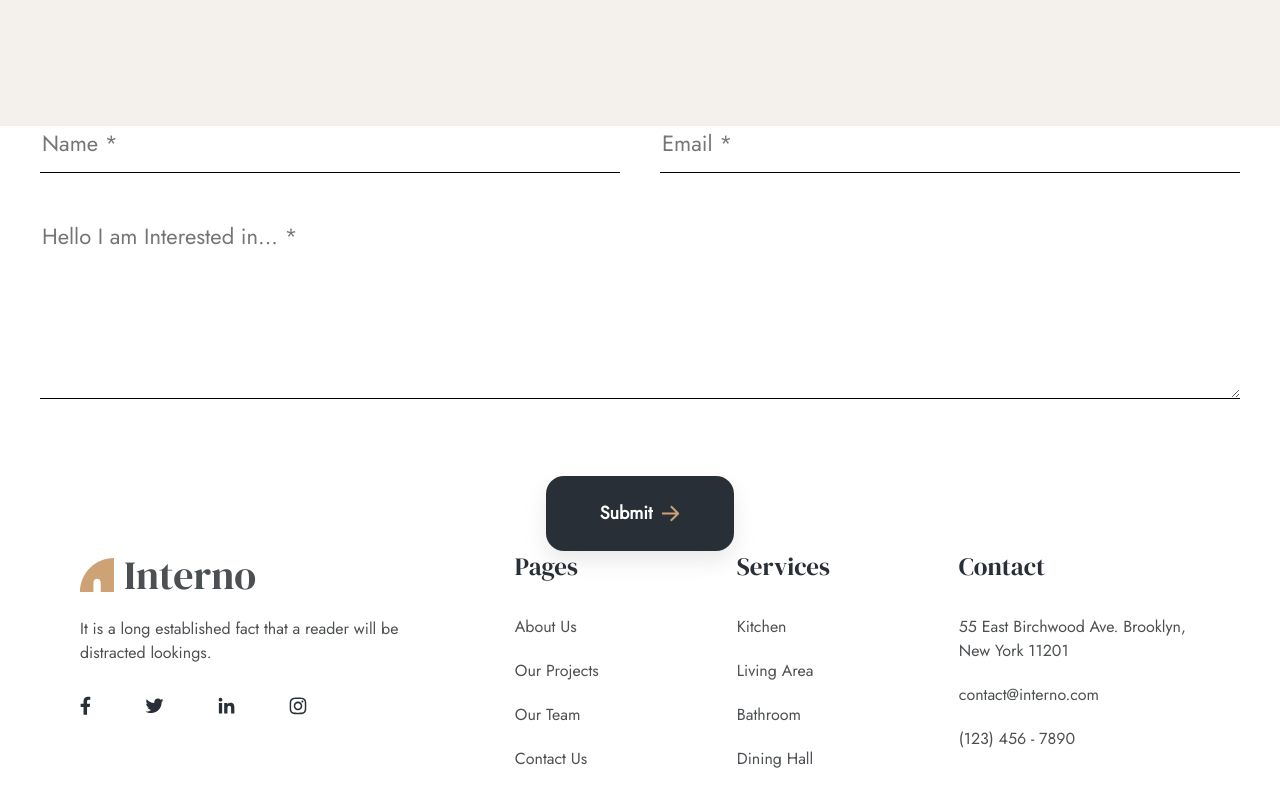
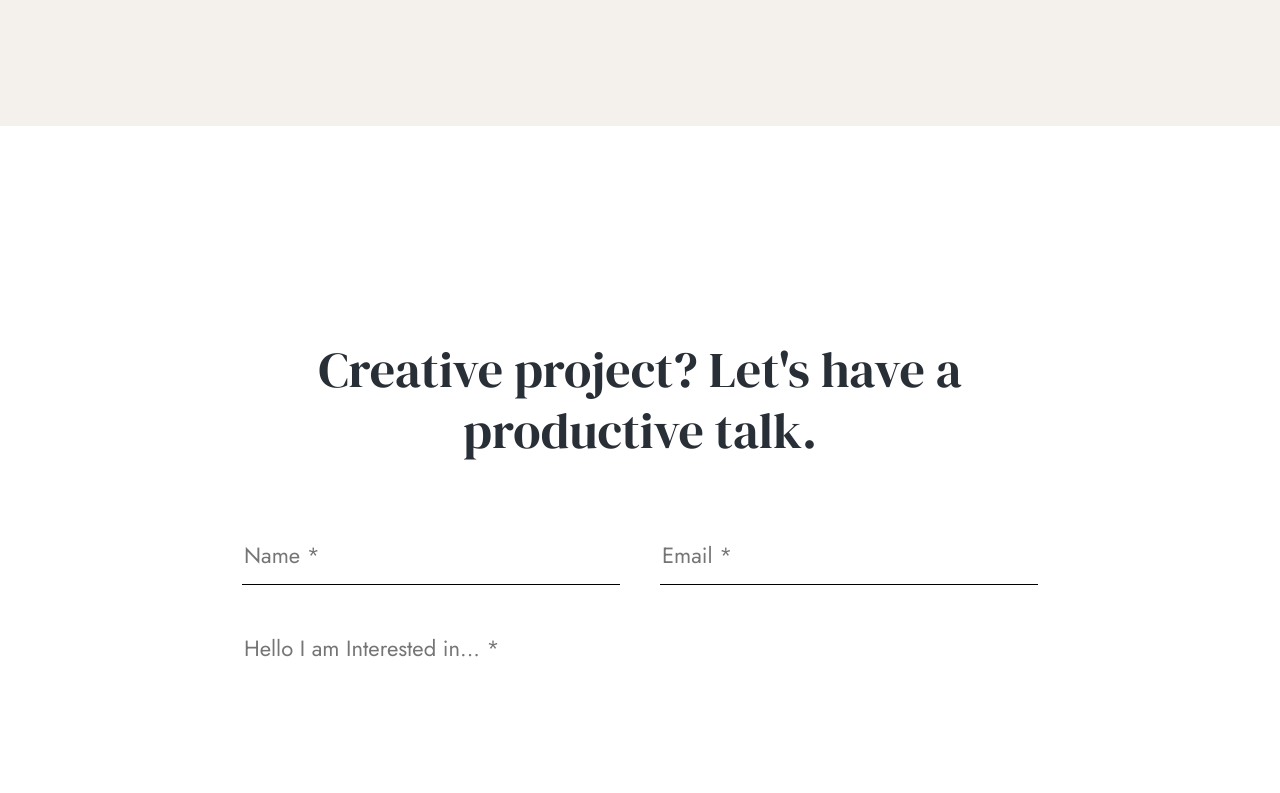
Before and after one commit to Lukas-Daugela/React-Vite-Interno, a React (Vite) app: page /about in a window 1280 px wide. Shown: the part 2940-3733 px from the top of the page. Built offline with nearby package versions, Linux system fonts and the light colour scheme.

Commit message:
Added Section Message component

```diff
--- /dev/null
+++ b/src/components/SectionMessageForm/SectionMessageForm.jsx
@@ -0,0 +1,23 @@
+import classNames from 'classnames/bind';
+import PropTypes from 'prop-types';
+import React from 'react';
+
+import MessageForm from '../MessageForm';
+import styles from './SectionMessageForm.module.scss';
+
+const cn = classNames.bind(styles);
+
+export default function SectionMessageForm({ className, title, formTexts }) {
+  return (
+    <div className={cn('section__message', className)}>
+      <h2 className={cn('section__message__title')}>{title}</h2>
+      <MessageForm text={formTexts} />
+    </div>
+  );
+}
+
+SectionMessageForm.propTypes = {
+  className: PropTypes.string,
+  title: PropTypes.string,
+  formTexts: PropTypes.object,
+};
--- /dev/null
+++ b/src/components/SectionMessageForm/SectionMessageForm.module.scss
@@ -0,0 +1,12 @@
+@import '../../sass/mixins/index';
+
+.section__message {
+  margin: 0 auto;
+  max-width: 79.6rem;
+
+  &__title {
+    margin: 0 0 7.7rem;
+    text-align: center;
+    @include heading-styles('large', $weight: 400);
+  }
+}
--- /dev/null
+++ b/src/components/SectionMessageForm/index.js
@@ -0,0 +1 @@
+export { default } from './SectionMessageForm';
--- a/src/pages/About/About.jsx
+++ b/src/pages/About/About.jsx
@@ -4,9 +4,9 @@ import React from 'react';
 import heroImg from '/assets/images/heroImages/kitchen-design.jpg';
 
 import Hero from '../../components/Hero/Hero';
-import MessageForm from '../../components/MessageForm/MessageForm';
 import SectionAboutWorkflow from '../../components/SectionAboutWorkflow/SectionAboutWorkflow';
 import SectionCommaV1 from '../../components/SectionCommaV1/SectionCommaV1';
+import SectionMessageForm from '../../components/SectionMessageForm/SectionMessageForm';
 import SectionTeamCards from '../../components/SectionTeamCards/SectionTeamCards';
 import CustomLayout from '../../layouts/CustomLayout/CustomLayout';
 import MainLayout from '../../layouts/MainLayout';
@@ -26,7 +26,11 @@ export default function About() {
       </MainLayout>
       <CustomLayout>
         <SectionTeamCards employeesText={employeesText} />
-        <MessageForm text={formTexts} />
+        <SectionMessageForm
+          formTexts={formTexts}
+          title={"Creative project? Let's have a productive talk."}
+          className={cn('section__message-form')}
+        />
       </CustomLayout>
     </>
   );
--- a/src/pages/About/About.module.scss
+++ b/src/pages/About/About.module.scss
@@ -7,3 +7,11 @@
     @include padding-y($top: 20rem, $bottom: 17.3rem);
   }
 }
+
+.section__message-form {
+  @include padding-y($top: 10rem, $bottom: 10rem);
+
+  @include media-query('md') {
+    @include padding-y($top: 21.3rem, $bottom: 13.5rem);
+  }
+}
```
